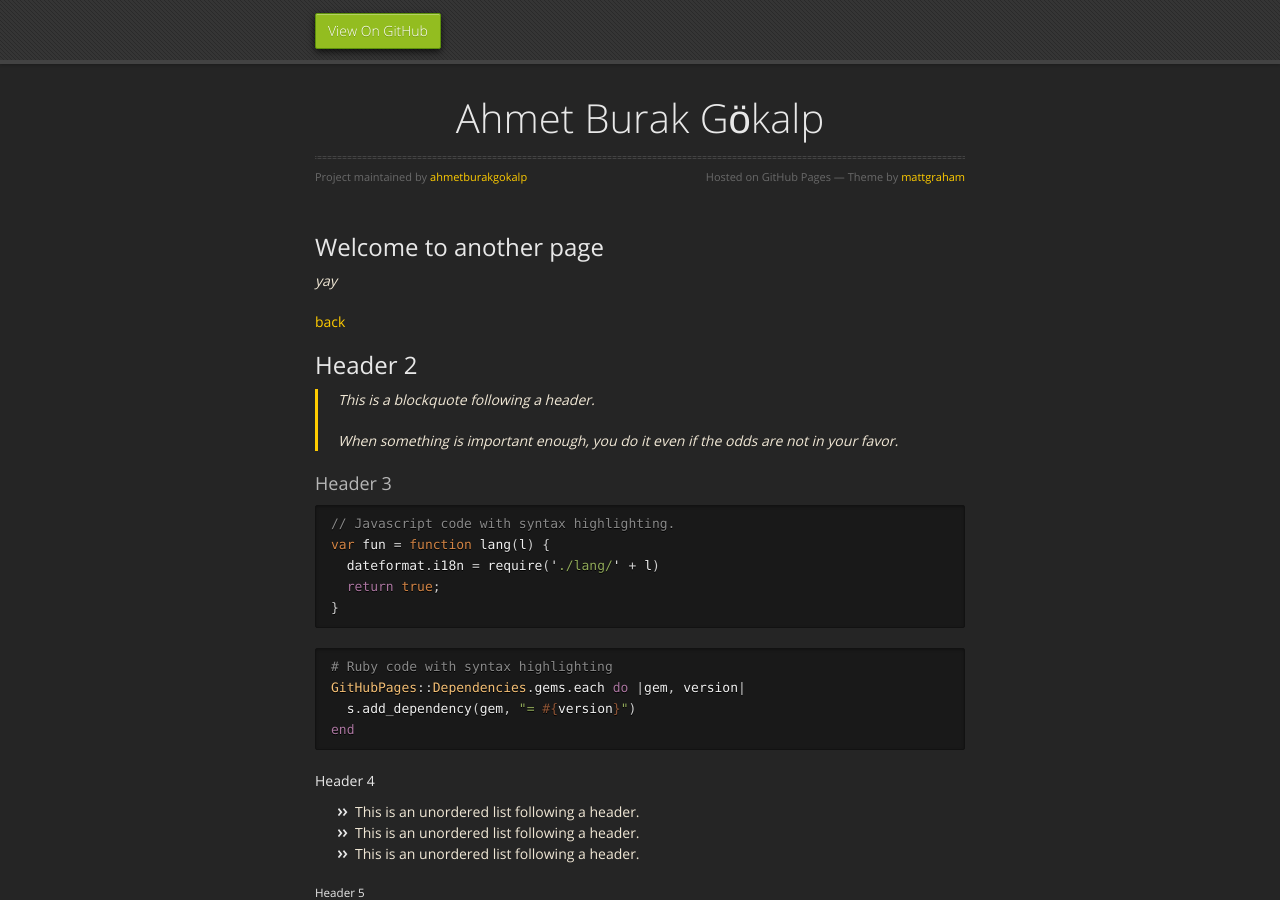
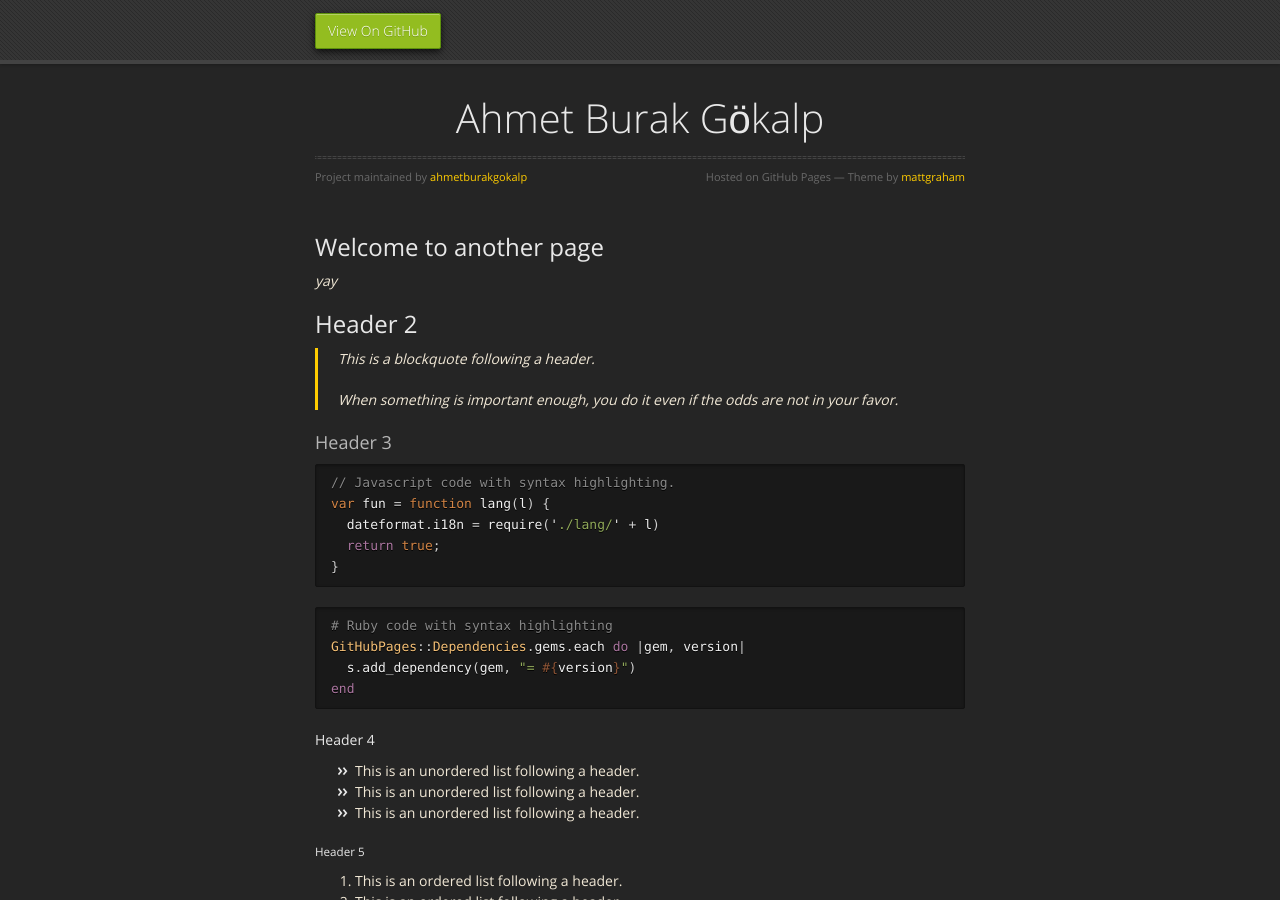
Before and after one commit to ahmetburakgokalp/ahmetburakgokalp.github.io, a Jekyll site: the page built from another-page.md, in a window 1280 px wide and 900 px high. Built offline with Jekyll 4.4.1, drawn with Linux system fonts in a browser that asks for light colours; nearby versions of some CDN libraries; the repository's description, which GitHub fills in, is left out; our own code applies the rules of GitHub Pages for plain Markdown files.

Commit message:
Update another-page.md

```diff
--- a/another-page.md
+++ b/another-page.md
@@ -6,7 +6,6 @@ layout: default
 
 _yay_
 
-[back](./)
 
 ## [](#header-2)Header 2
 
```
Also changed, not shown: other parts of another-page.md (+2 -0 lines).
